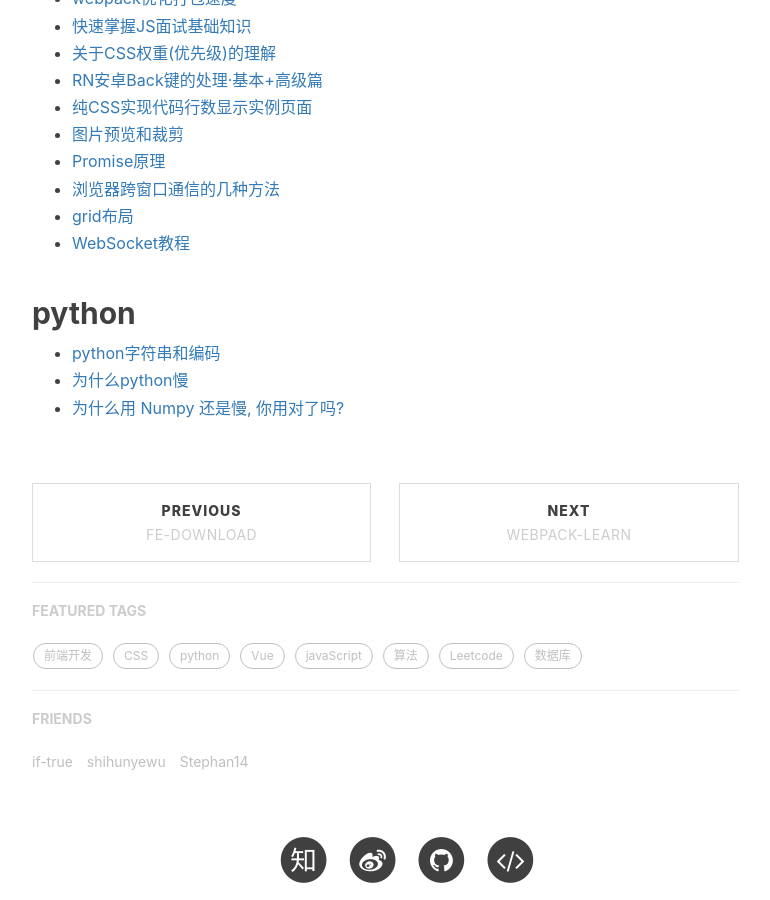
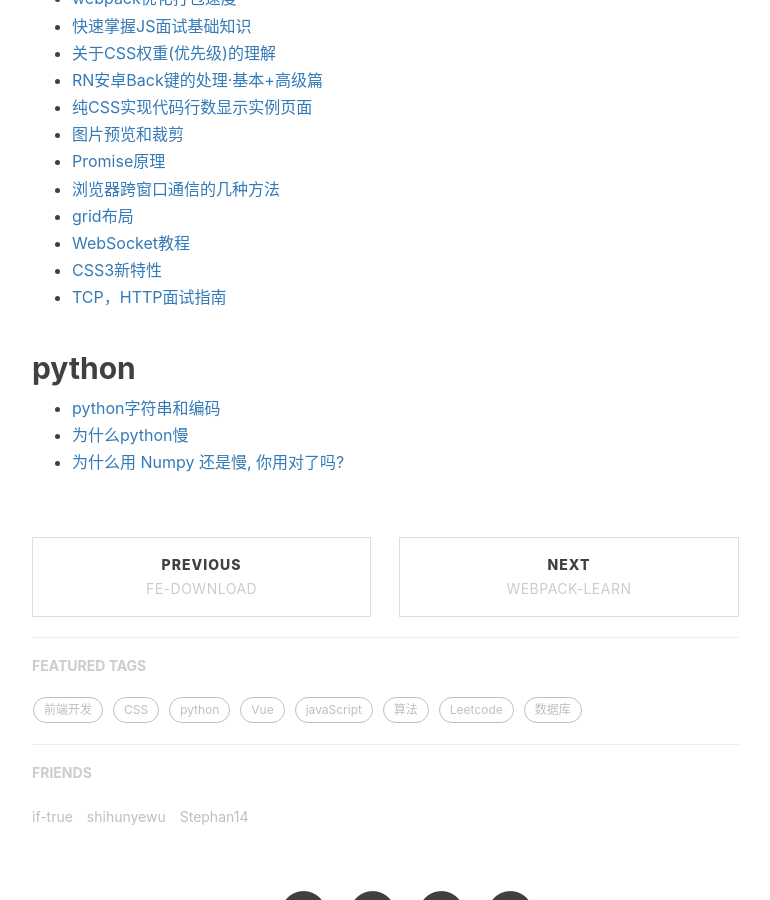
Before and after one commit to mickey0524/mickey0524.github.io, a Jekyll site: the page built from _posts/2017-10-20-superior-article.md, in a window 1280 px wide and 900 px high, scrolled down 1088 px. Shown: the whole window, without its empty margins (233-1003 px from the left). Built offline with Jekyll 4.4.1, drawn with Linux system fonts in a browser that asks for light colours; nearby versions of some CDN libraries; comment, search, counter and statistics services are not loaded.

Commit message:
feat(article): 增加优秀文章

```diff
--- a/_posts/2017-10-20-superior-article.md
+++ b/_posts/2017-10-20-superior-article.md
@@ -37,6 +37,8 @@ tags:
 * [浏览器跨窗口通信的几种方法](https://blog.csdn.net/yiifaa/article/details/51918656)
 * [grid布局](https://www.jianshu.com/p/d183265a8dad)
 * [WebSocket教程](http://www.ruanyifeng.com/blog/2017/05/websocket.html)
+* [CSS3新特性](https://segmentfault.com/a/1190000010780991)
+* [TCP，HTTP面试指南](https://juejin.im/post/5ad4094e6fb9a028d7011069?utm_source=gold_browser_extension)
 
 ## python
 
```
